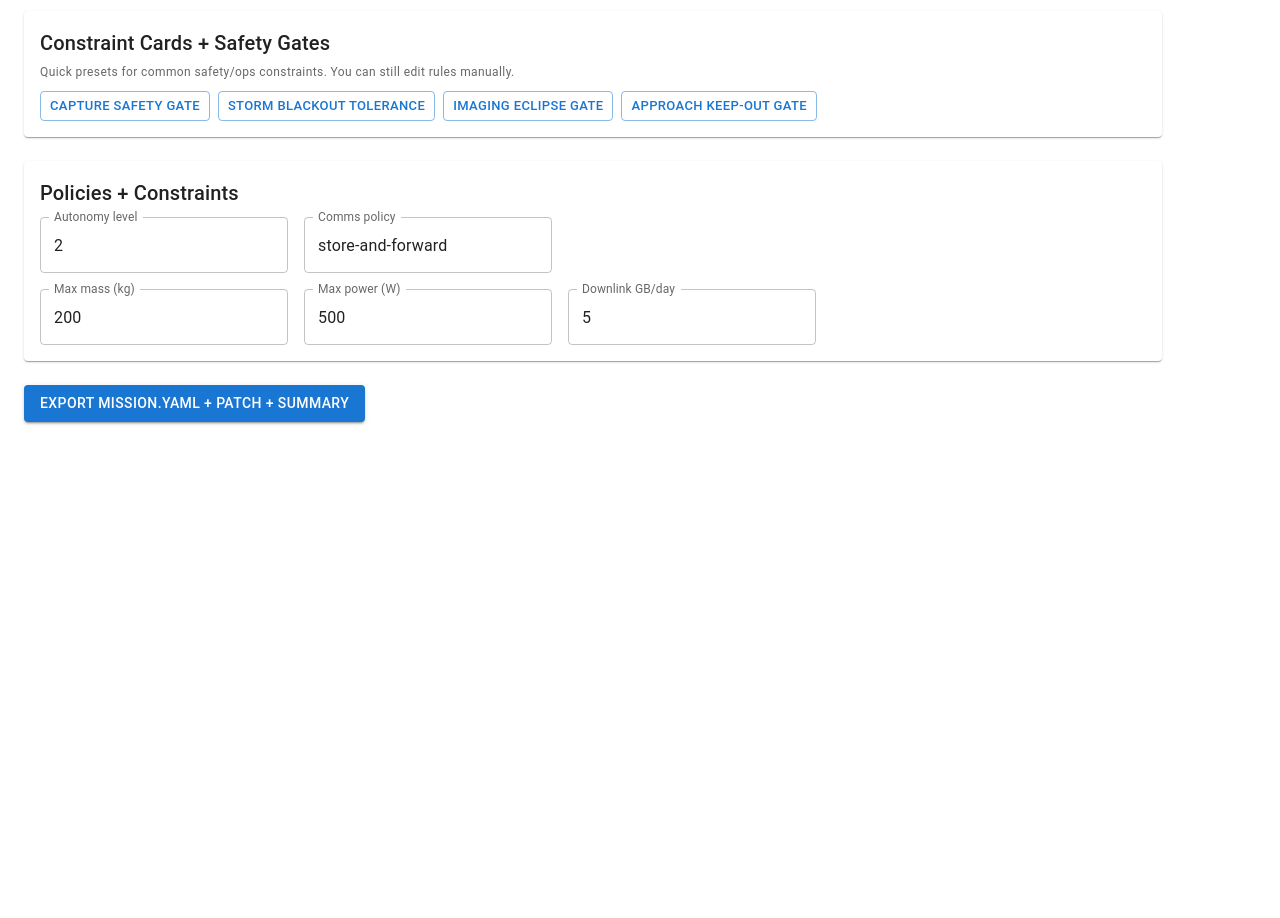
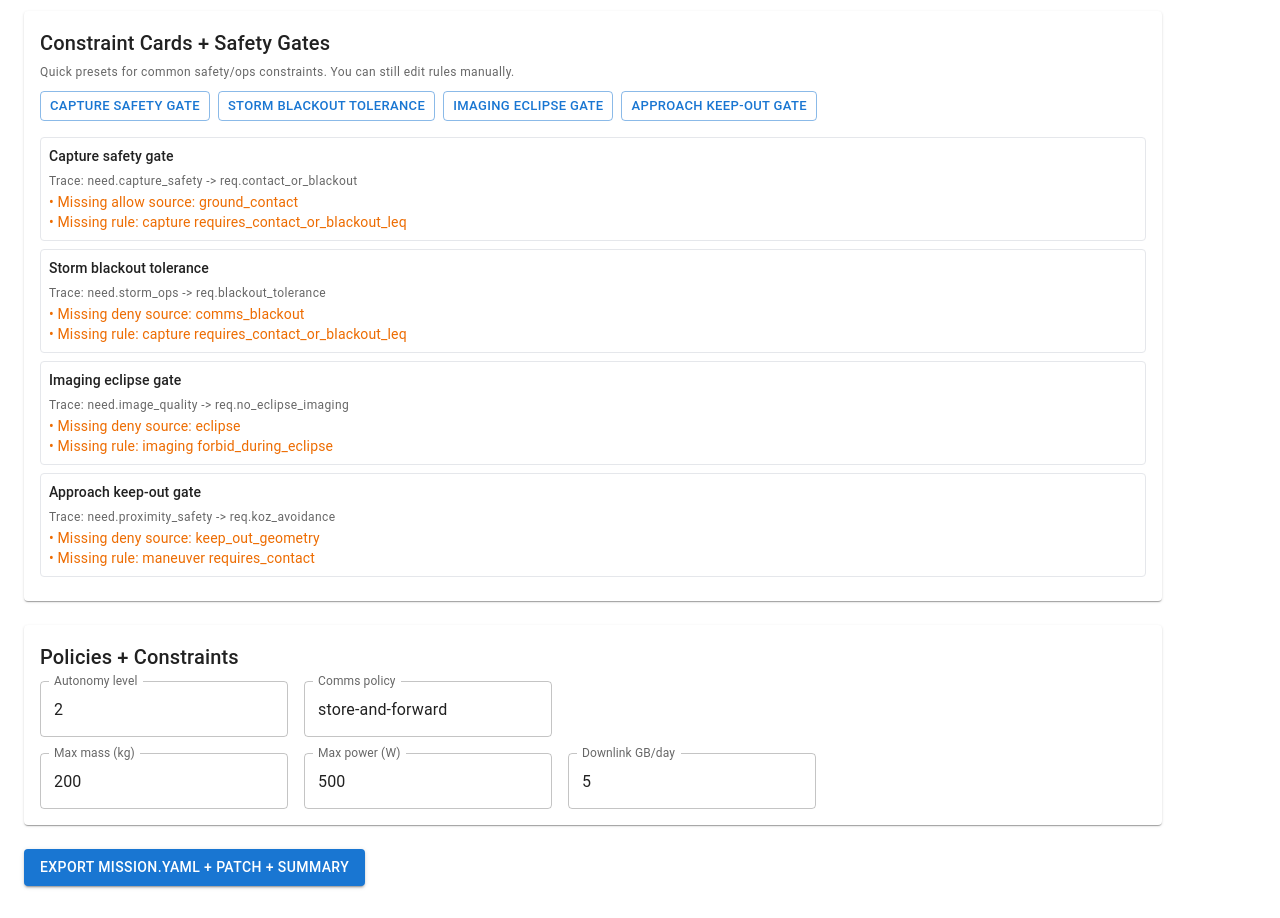
Before and after one commit to shamsu-t/conops-builder-v2, a React (Vite) app in the folder web/: page / in a window 1280 px wide. Shown: the part 2720-3638 px from the top of the page. Before the commit the page ends 3174 px from the top, so only its background shows below. Built offline with nearby package versions, Linux system fonts and the light colour scheme; no server answers.

Commit message:
EPIC3 phase2: card diagnostics and traceability hints

```diff
--- a/web/src/App.tsx
+++ b/web/src/App.tsx
@@ -14,6 +14,13 @@ const CONSTRAINT_CARDS = [
   'Imaging eclipse gate',
   'Approach keep-out gate'
 ]
+
+const CARD_META: Record<string, { trace: string }> = {
+  'Capture safety gate': { trace: 'need.capture_safety -> req.contact_or_blackout' },
+  'Storm blackout tolerance': { trace: 'need.storm_ops -> req.blackout_tolerance' },
+  'Imaging eclipse gate': { trace: 'need.image_quality -> req.no_eclipse_imaging' },
+  'Approach keep-out gate': { trace: 'need.proximity_safety -> req.koz_avoidance' }
+}
 
 const WIZARD_STEPS = [
   { id: 'step-intent', title: '1) Intent & stakeholders' },
@@ -453,6 +460,33 @@ export default function App() {
     return msgs
   }, [manualBlocks, activities, allowedIntervals, denyIntervals, sourceRules, requirementRules])
 
+
+  const cardDiagnostics = useMemo(() => {
+    const hasSource = (type: string, mode?: 'allow'|'deny') => sourceRules.some(s => s.source_type === type && (!mode || s.mode === mode))
+    const hasRule = (activity: string, rule: string) => requirementRules.some(r => r.activity_type === activity && r.rule === rule)
+    const out: Record<string, string[]> = {}
+    CONSTRAINT_CARDS.forEach(card => {
+      const msgs: string[] = []
+      if (card === 'Capture safety gate') {
+        if (!hasSource('ground_contact', 'allow')) msgs.push('Missing allow source: ground_contact')
+        if (!hasRule('capture', 'requires_contact_or_blackout_leq')) msgs.push('Missing rule: capture requires_contact_or_blackout_leq')
+      }
+      if (card === 'Storm blackout tolerance') {
+        if (!hasSource('comms_blackout', 'deny')) msgs.push('Missing deny source: comms_blackout')
+        if (!hasRule('capture', 'requires_contact_or_blackout_leq')) msgs.push('Missing rule: capture requires_contact_or_blackout_leq')
+      }
+      if (card === 'Imaging eclipse gate') {
+        if (!hasSource('eclipse', 'deny')) msgs.push('Missing deny source: eclipse')
+        if (!hasRule('imaging', 'forbid_during_eclipse')) msgs.push('Missing rule: imaging forbid_during_eclipse')
+      }
+      if (card === 'Approach keep-out gate') {
+        if (!hasSource('keep_out_geometry', 'deny')) msgs.push('Missing deny source: keep_out_geometry')
+        if (!hasRule('maneuver', 'requires_contact')) msgs.push('Missing rule: maneuver requires_contact')
+      }
+      out[card] = msgs
+    })
+    return out
+  }, [sourceRules, requirementRules])
   return (
     <Container maxWidth="lg" sx={{ py: 4 }}>
       <Typography variant="h4" gutterBottom>ConOps Builder v2</Typography>
@@ -796,6 +830,22 @@ export default function App() {
             </Button>
           ))}
         </Stack>
+        <Box sx={{ mt: 2 }}>
+          {CONSTRAINT_CARDS.map(card => {
+            const issues = cardDiagnostics[card] || []
+            return (
+              <Box key={`diag-${card}`} sx={{ mb: 1, p: 1, border: '1px solid #e5e7eb', borderRadius: 1 }}>
+                <Typography variant="subtitle2">{card}</Typography>
+                <Typography variant="caption" color="text.secondary">Trace: {CARD_META[card]?.trace}</Typography>
+                {issues.length === 0 ? (
+                  <Typography variant="body2" color="success.main">Ready</Typography>
+                ) : (
+                  issues.map((m, i) => <Typography key={i} variant="body2" color="warning.main">• {m}</Typography>)
+                )}
+              </Box>
+            )
+          })}
+        </Box>
       </Paper>
 
       <Paper sx={{ p: 2, mb: 3 }}>
```
